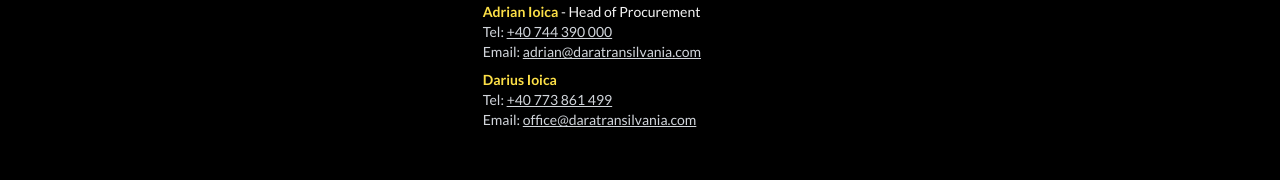
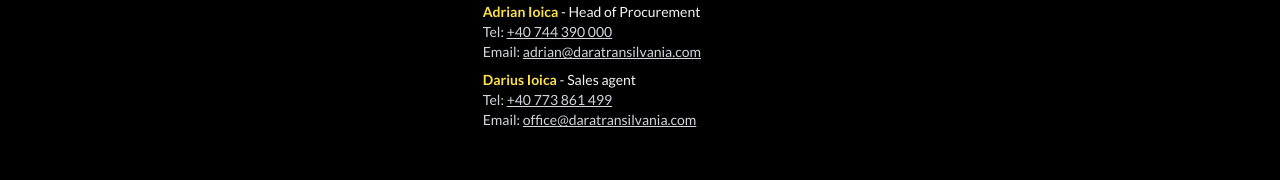
Before and after one commit to Sebastian-Marginean/dara_transilvania, a Next.js app in the folder client/: page /en in a window 1280 px wide. Shown: the part 3305-3485 px from the top of the page. Built offline with nearby package versions, Linux system fonts and the light colour scheme.

Commit message:
retusuri

```diff
--- a/client/app/components/Footer.tsx
+++ b/client/app/components/Footer.tsx
@@ -53,7 +53,7 @@
             </div>
             {/* Darius Ioica */}
             <div>
-              <span className="font-bold text-yellow-300">Darius Ioica</span><br />
+              <span className="font-bold text-yellow-300">Darius Ioica</span> - {isRO ? "Agent de vânzări" : "Sales agent"}<br />
               <span className="text-gray-300">Tel: <a href="tel:+40773861499" className="underline">+40 773 861 499</a></span><br />
               <span className="text-gray-300">Email: <a href="mailto:office@daratransilvania.com" className="underline">office@daratransilvania.com</a></span>
             </div>
```
